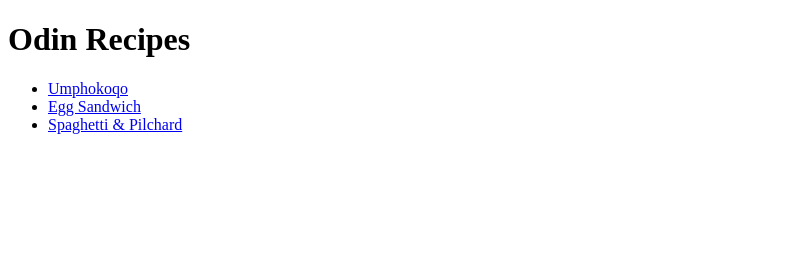
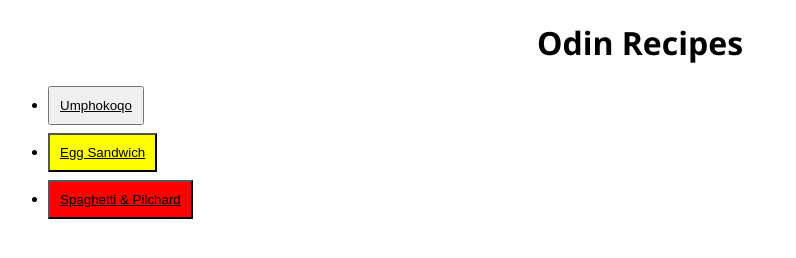
Before and after one commit to ivysonbopi031-pixel/odin-recipes, a plain HTML site: page index.html in a window 1280 px wide. Shown: the whole page, without its empty margins (0-796 px from the left). Drawn offline with Linux system fonts and the light colour scheme.

Commit message:
Add a little bit of CSS
Co-authored-by: Copilot <copilot@github.com>

```diff
--- /dev/null
+++ b/index-style.css
@@ -0,0 +1,21 @@
+.eggs{
+    background-color:#ffff00;
+}
+
+a{
+    color:black;
+}
+
+.red{
+    background-color:#ff0000;
+}
+
+h1{
+    text-align: center;
+    font-family:'Segoe UI', Tahoma, Geneva, Verdana, sans-serif;
+}
+
+button{
+    padding:10px;
+    margin-bottom:8px;
+}
--- a/index.html
+++ b/index.html
@@ -4,13 +4,20 @@
     <meta charset="UTF-8">
     <meta name="viewport" content="width=device-width, initial-scale=1.0">
     <title>Homepage</title>
+    <link rel="stylesheet" href="index-style.css">
 </head>
 <body>
     <h1>Odin Recipes</h1>
     <ul>
-    <li><a href="./recipes/umphokoqo.html">Umphokoqo</a></li>
-    <li><a href="./recipes/egg-sandwich.html">Egg Sandwich</a></li>
-    <li><a href="./recipes/spaghetti-pilchard.html">Spaghetti & Pilchard</a></li>
+    <li>
+        <button ><a href="./recipes/umphokoqo.html">Umphokoqo</a></button>
+    </li>
+    <li>
+        <button class="eggs" ><a href="./recipes/egg-sandwich.html">Egg Sandwich</a></button>
+    </li>
+    <li>
+        <button class="red" ><a href="./recipes/spaghetti-pilchard.html">Spaghetti & Pilchard</a></button>
+    </li>
     </ul>
 </body>
 </html>
```
